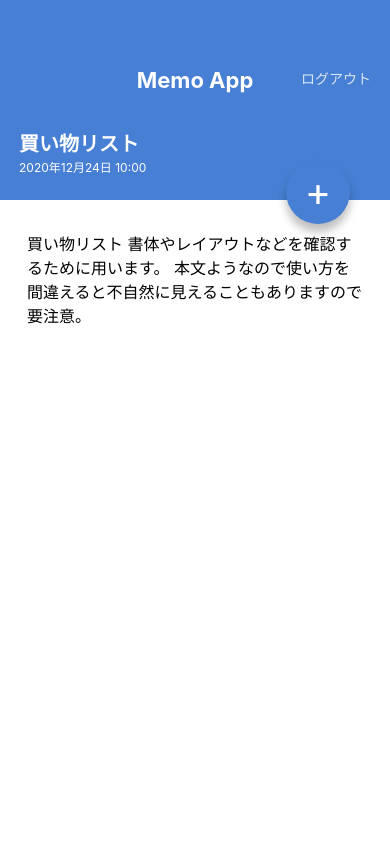
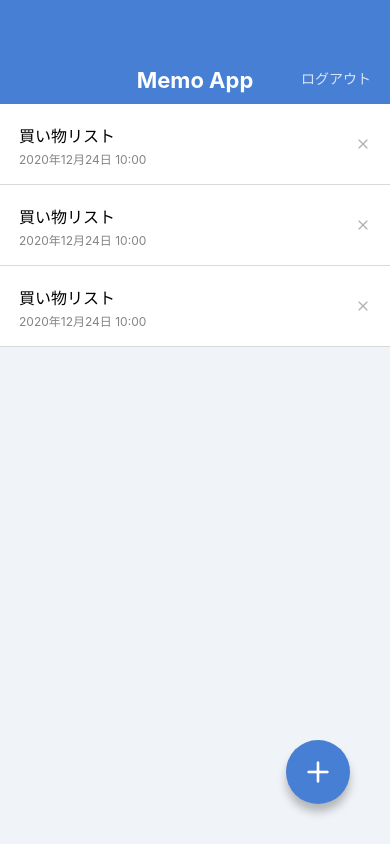
Before and after one commit to ShotaM7/MemoApp, a React Native app: screen / in a window 390 px wide. Built offline with nearby package versions, Linux system fonts and the light colour scheme.

Commit message:
install expo-icon

```diff
--- a/App.jsx
+++ b/App.jsx
@@ -1,11 +1,11 @@
 import React from 'react';
 
 import MemoListScreen from './src/screens/MemoListScreen';
-import MemoDetailScreen from './src/screens/MemoDetailScreen';
+// import MemoDetailScreen from './src/screens/MemoDetailScreen';
 
 export default function App() {
   return (
-    // <MemoListScreen />
-    <MemoDetailScreen />
+    <MemoListScreen />
+    // <MemoDetailScreen />
   );
 }
--- a/package.json
+++ b/package.json
@@ -8,6 +8,7 @@
     "eject": "expo eject"
   },
   "dependencies": {
+    "@expo/vector-icons": "^10.2.1",
     "expo": "~44.0.0",
     "expo-status-bar": "~1.2.0",
     "expo-updates": "~0.11.6",
--- a/src/components/CircleButton.jsx
+++ b/src/components/CircleButton.jsx
@@ -1,20 +1,21 @@
 import React from 'react';
-import { View, Text, StyleSheet } from 'react-native';
+import { View, StyleSheet } from 'react-native';
 import { string, shape } from 'prop-types';
+import { Feather } from '@expo/vector-icons';
 
 export default function CircleButton(props) {
-  const { children, style } = props;
+  const { style, name } = props;
   return (
     <View style={[styles.circleButton, style]}>
-      <Text style={styles.circleButtonLabel}>{children}</Text>
+      <Feather name={name} size={32} color="white" />
     </View>
   );
 }
 
 // Comment
 CircleButton.propTypes = {
-  children: string.isRequired,
   style: shape(),
+  name: string.isRequired,
 };
 
 CircleButton.defaultProps = {
--- a/src/components/MemoList.jsx
+++ b/src/components/MemoList.jsx
@@ -1,5 +1,6 @@
 import React from 'react';
 import { View, Text, StyleSheet } from 'react-native';
+import { Feather } from '@expo/vector-icons';
 
 export default function MemoList() {
   return (
@@ -10,7 +11,7 @@
           <Text style={styles.memoListItemDate}>2020年12月24日 10:00</Text>
         </View>
         <View>
-          <Text>X</Text>
+          <Feather name="x" size={16} color="#B0B0B0" />
         </View>
       </View>
 
@@ -20,7 +21,7 @@
           <Text style={styles.memoListItemDate}>2020年12月24日 10:00</Text>
         </View>
         <View>
-          <Text>X</Text>
+          <Feather name="x" size={16} color="#B0B0B0" />
         </View>
       </View>
 
@@ -30,7 +31,7 @@
           <Text style={styles.memoListItemDate}>2020年12月24日 10:00</Text>
         </View>
         <View>
-          <Text>X</Text>
+          <Feather name="x" size={16} color="#B0B0B0" />
         </View>
       </View>
 
--- a/src/screens/MemoDetailScreen.jsx
+++ b/src/screens/MemoDetailScreen.jsx
@@ -1,5 +1,7 @@
 import React from 'react';
-import { View, ScrollView, Text, StyleSheet } from 'react-native';
+import {
+  View, ScrollView, Text, StyleSheet,
+} from 'react-native';
 
 import AppBar from '../components/AppBar';
 import CircleButton from '../components/CircleButton';
@@ -19,7 +21,7 @@
           本文ようなので使い方を間違えると不自然に見えることもありますので要注意。
         </Text>
       </ScrollView>
-      <CircleButton style={{ top: 160, bottom: 'auto' }}>+</CircleButton>
+      <CircleButton style={{ top: 160, bottom: 'auto' }} name="edit-2" />
     </View>
   );
 }
--- a/src/screens/MemoListScreen.jsx
+++ b/src/screens/MemoListScreen.jsx
@@ -10,7 +10,7 @@
     <View style={styles.container}>
       <AppBar />
       <MemoList />
-      <CircleButton>+</CircleButton>
+      <CircleButton name="plus" />
     </View>
   );
 }
```
Also changed, not shown: 1 other file (tests, documents, lock files or other folders).
